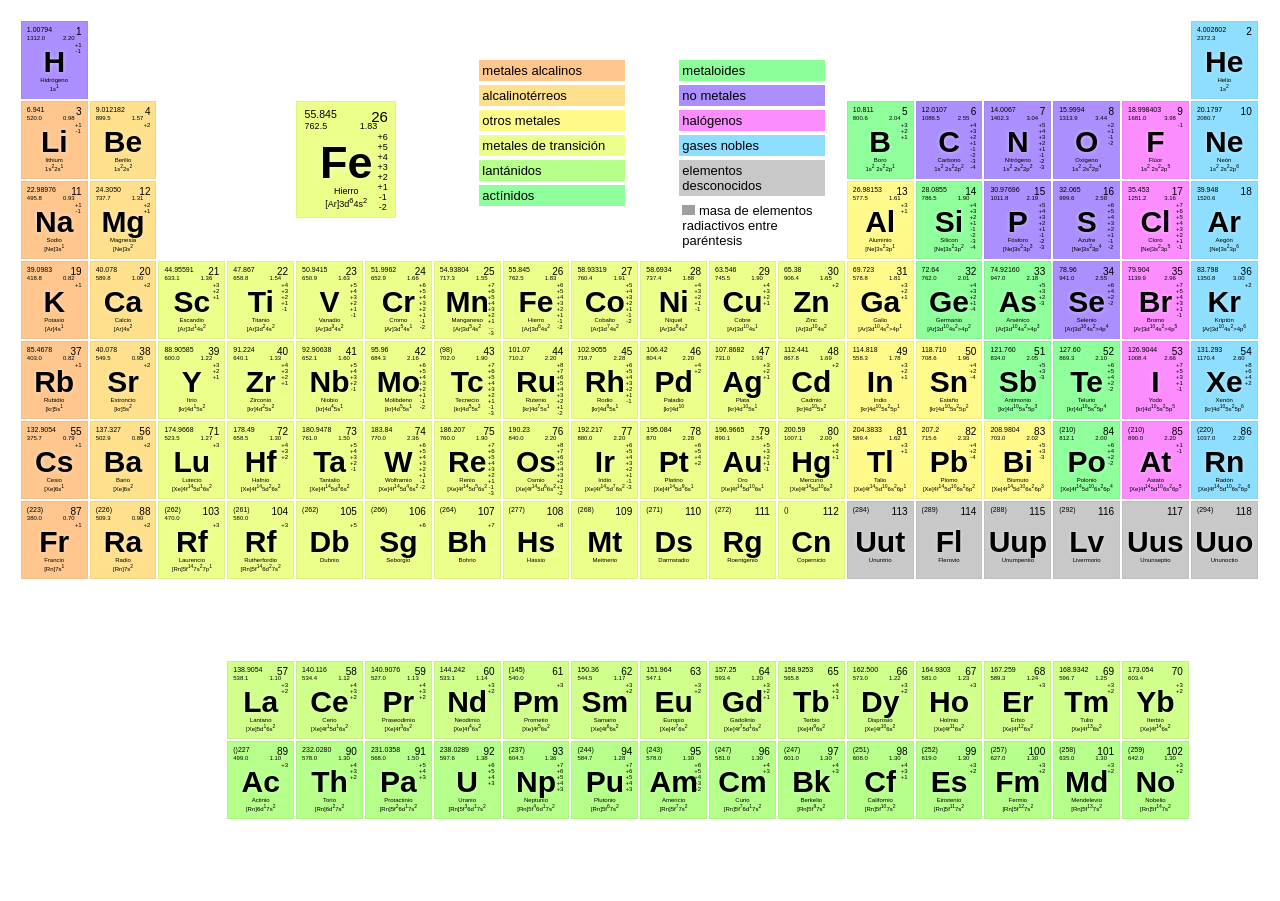
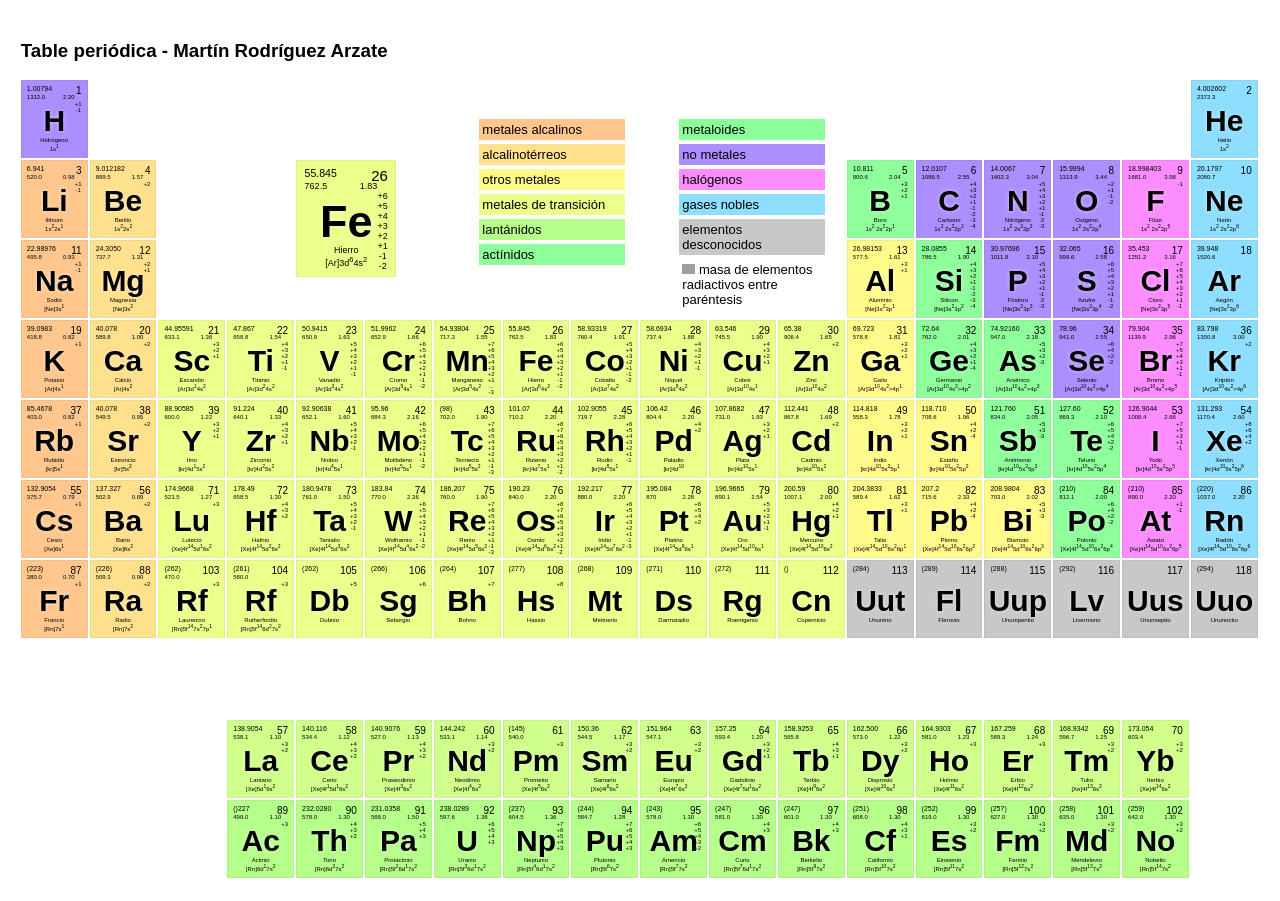
Before and after one commit to martinrodar/tabla-periodica, a plain HTML site: page index.html in a window 1280 px wide. Before the commit the page ends 842 px from the top, so only its background shows below. Drawn offline with Linux system fonts and the light colour scheme; grey boxes are pictures that could not be loaded.

Commit message:
agregando titulo

```diff
--- a/index.html
+++ b/index.html
@@ -8,6 +8,7 @@
     <link rel="stylesheet" type="text/css" href="estilos.css">
 </head>
 <body>
+    <h3>Table periódica - Martín Rodríguez Arzate</h3>
     <div class="periodic">
         <div class="periodic-row">
           <div class="cell">
```
